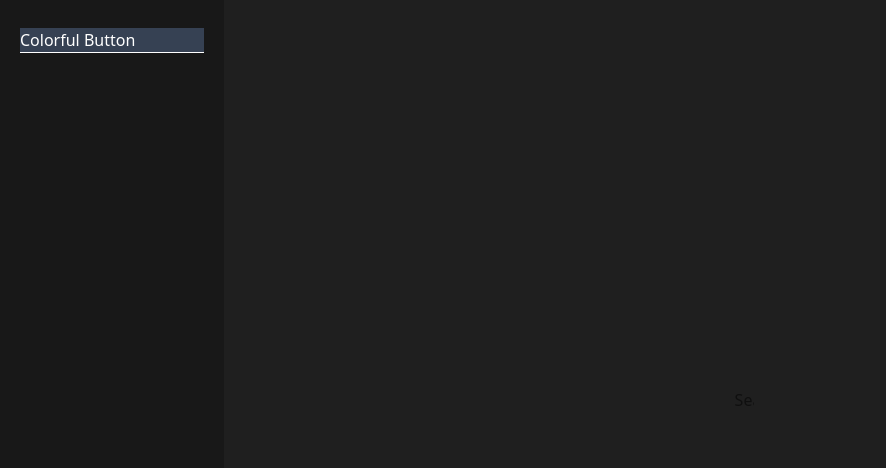
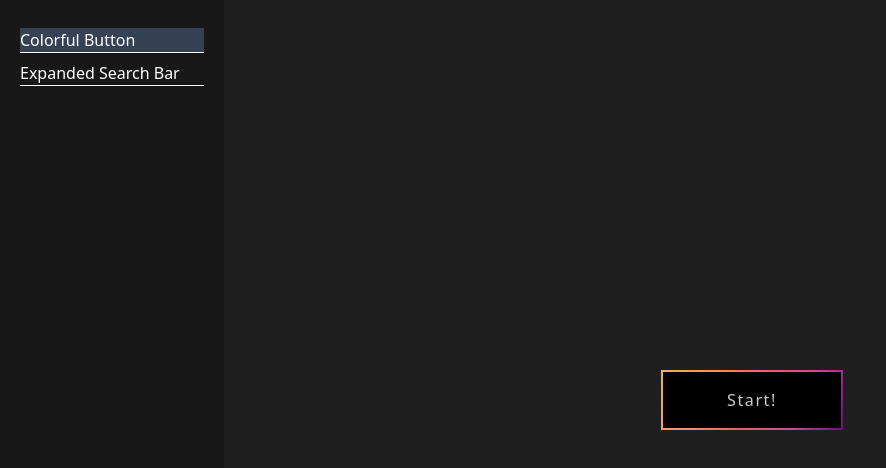
Before and after one commit to MedvedevDev/tailwindcss-24, a React (Vite) app: page / in a window 1280 px wide. Shown: the top 468 px of the page, without its empty margins (0-886 px from the left). Built offline with nearby package versions, Linux system fonts and the light colour scheme.

Commit message:
search bar v.1

```diff
--- a/src/components/Canvas.jsx
+++ b/src/components/Canvas.jsx
@@ -1,26 +1,10 @@
-// import { ExpandingSearchBar } from "./css-figures/ExpandingSearchBar";
-
-// export function Canvas({ figures, figureId }) {
-//   const activeFigure = figures.find((f) => f.id === figureId); // dynamicaly find a figure to render
-//   const FigureComponent = activeFigure?.component;
-
-//   return (
-//     <div className="flex-1 p-5 bg-(--canvas-bg) flex justify-center items-center">
-//       {FigureComponent ? <FigureComponent /> : null}
-//     </div>
-//   );
-// }
-
-import { ExpandingSearchBar } from "./css-figures/ExpandingSearchBar";
-
 export function Canvas({ figures, figureId }) {
   const activeFigure = figures.find((f) => f.id === figureId); // dynamicaly find a figure to render
   const FigureComponent = activeFigure?.component;
 
   return (
     <div className="flex-1 p-5 bg-(--canvas-bg) flex justify-center items-center">
-      {/*FigureComponent ? <FigureComponent /> : null*/}
-      <ExpandingSearchBar />
+      {FigureComponent ? <FigureComponent /> : null}
     </div>
   );
 }
--- a/src/components/css-figures/ExpandingSearchBar.jsx
+++ b/src/components/css-figures/ExpandingSearchBar.jsx
@@ -3,7 +3,7 @@ export function ExpandingSearchBar() {
     <input
       type="search"
       placeholder="Search..."
-      className="w-[5%] leading-[2] px-2"
+      className=" bg-white/10 text-white w-[6%] leading-[2] px-2 border-2 border-gray-700 rounded-lg focus:w-[20%] focus:border-pink-600 transition-all duration-300 ease-in-out origin-left  focus:outline-none"
     />
   );
 }
--- a/src/figures.js
+++ b/src/figures.js
@@ -1,5 +1,11 @@
 import { ColorfulButton } from "./components/css-figures/ColorfulButton";
+import { ExpandingSearchBar } from "./components/css-figures/ExpandingSearchBar";
 
 export const FIGURES = [
   { id: "colorful-btn", title: "Colorful Button", component: ColorfulButton },
+  {
+    id: "expanded-search-bar",
+    title: "Expanded Search Bar",
+    component: ExpandingSearchBar,
+  },
 ];
```
